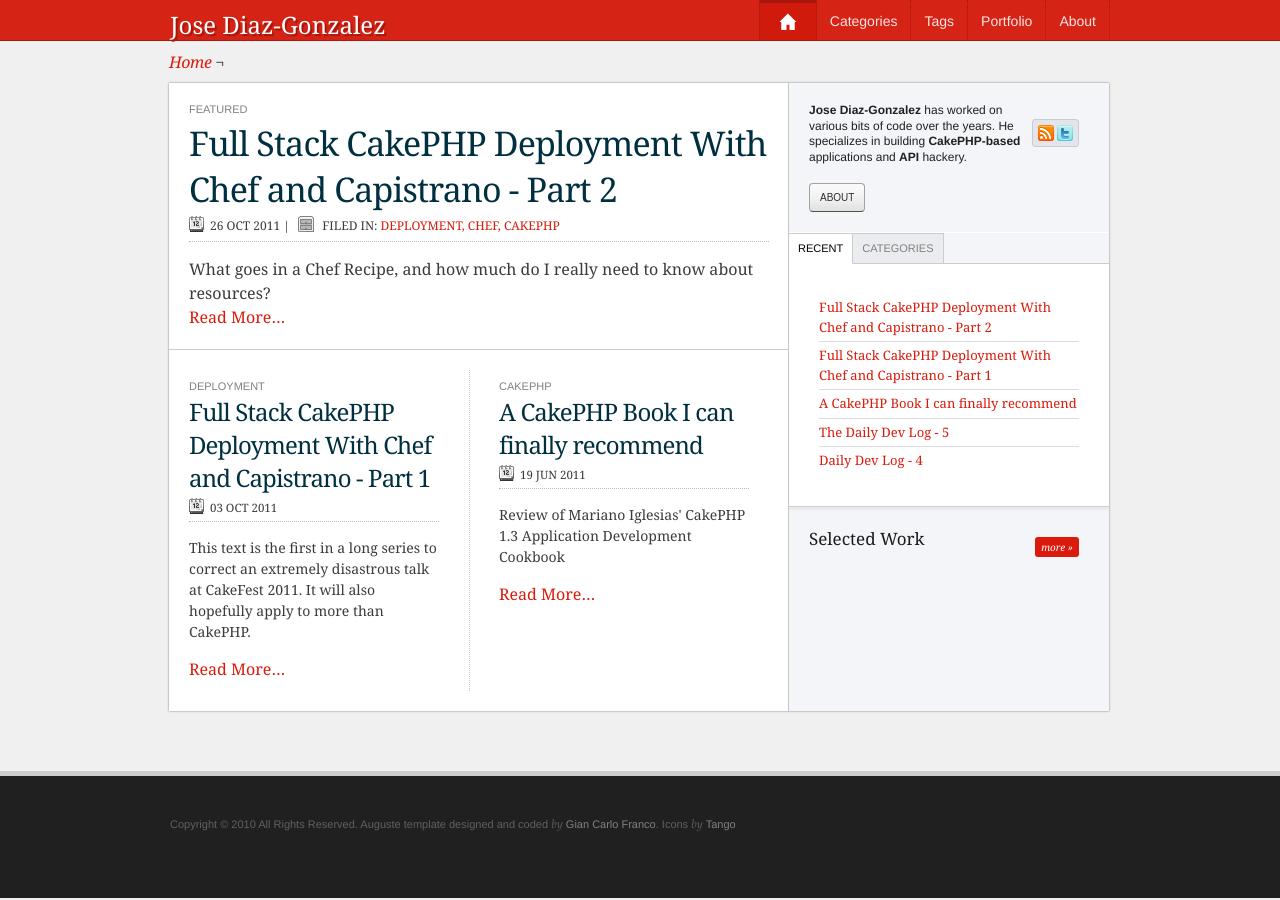
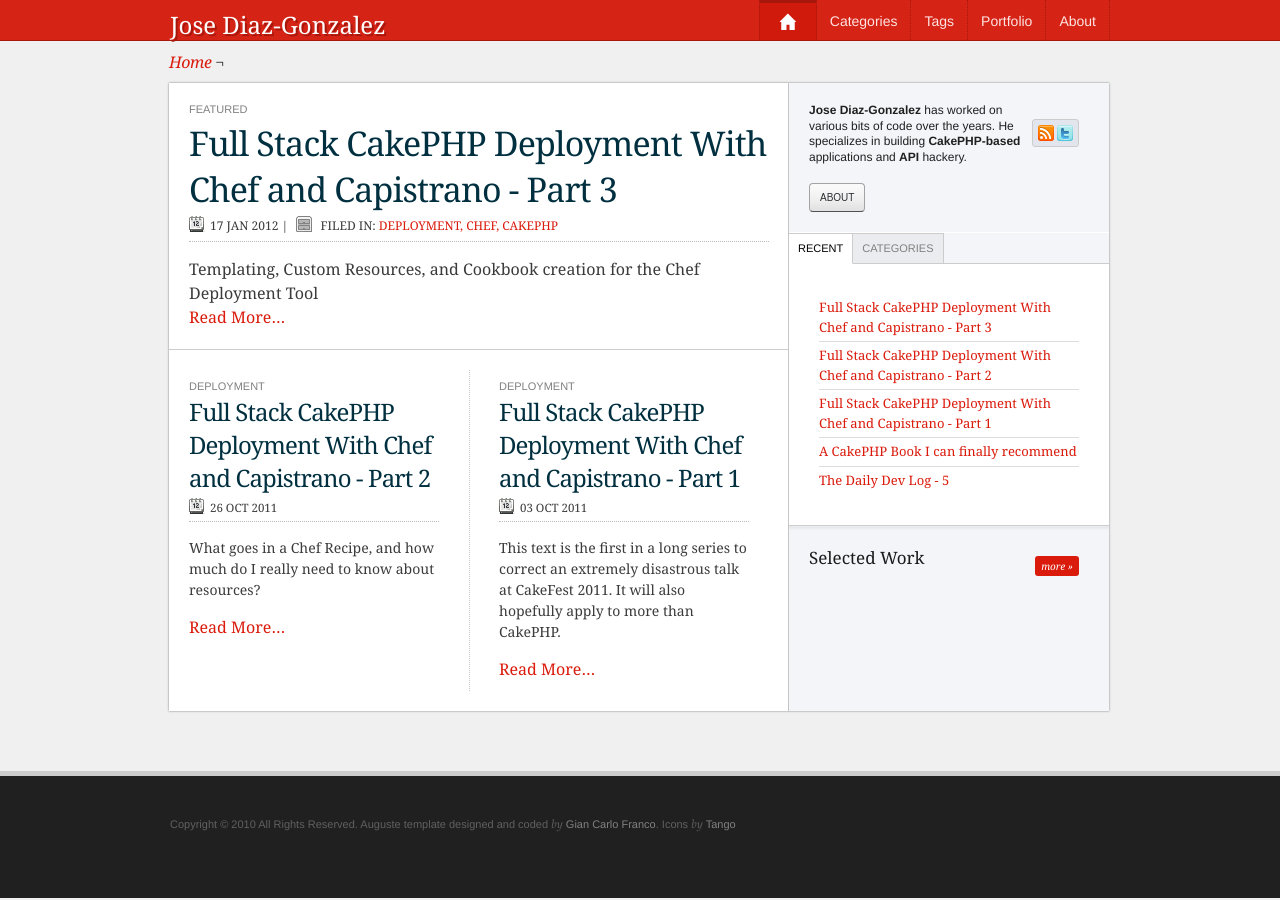
Before and after one commit to husayt/josediazgonzalez.com, a Jekyll site: the page built from index.html, in a window 1280 px wide. Built offline with Jekyll 4.4.1, drawn with Linux system fonts in a browser that asks for light colours; Markdown is read by kramdown in place of the engine named in the settings; some of the changed lines change nothing that is shown.

Commit message:
new post?

```diff
--- a/_posts/2011-10-27-full-stack-cakephp-deployment-with-chef-capistrano-part-3.markdown
+++ b/_posts/2012-01-17-full-stack-cakephp-deployment-with-chef-capistrano-part-3.markdown
@@ -7,7 +7,6 @@
     - cakephp
   layout: post
   description: Templating, Custom Resources, and Cookbook creation for the Chef Deployment Tool
-  published: false
 ---
 
 {% blockquote %}
@@ -95,9 +94,88 @@
 
 # Custom Resources
 
+We're going to fake out Custom Resources because the real way is a definite PITA. You can read about it in the Chef docs if you want.
+
+Definitions are the <del>poor</del> smart mans way of creating resources. Definitions are cool because you can import them across projects, and are very simple to understand by all. I would create a definition when you have a large amount of code you are executing multiple times, maybe in a loop, that really only varies by two or three variables.
+
+A good candidate is bringing up a new virtualhost for nginx.
+
+{% highlight cookbooks/nginx/definitions/nginx_up.rb (nginx_up.rb) %}
+# Definition
+define :nginx_up, :enable => true do
+
+  name = "#{node[:nginx][:dir]}/sites-available/#{params[:name]}"
+
+  template name do
+    source "html.erb"
+    owner "deploy"
+    group "deploy"
+    mode 0644
+    variables(params[:variables])
+  end
+
+  nginx_site params[:hostname] do
+    action :enable
+  end
+end
+{% endhighlight %}
+
+The above definition creates a templated virtualhost file and then enables it using nginx. While it is simple, it only displays a small portion of what you can do with definitions. You could simply bring up a virtualhost, or automatically create EBS-mounted volumes with 2 partitions, each having certain folders. That's merely up to your imagination. Personally, I like the beauty of typing the following into my cookbooks:
+
+{% highlight nginx_cakephp.rb %}
+# info is an array of data
+
+nginx_up "#{info[:hostname]}.#{info[:base]}" do
+  hostname "#{info[:hostname]}.#{info[:base]}"
+  variables(info[:variables])
+end
+{% endhighlight %}
+
+Instead of the alternative. But thats just me.
+
 # Dependency Management
 
+This one is simple. Sometimes you need to have another cookbook loaded for your current cookbook/recipe to work. For example, CakePHP applications depend upon `php` being installed, and thus they depend upon the `php` recipe.
+
+We can specify that an entire cookbook depends upon another cookbook (or recipe) in the metadata file (json or ruby, I prefer ruby):
+
+{% highlight php/metadata.rb metadata.rb %}
+maintainer        "Jose Diaz-Gonzalez"
+maintainer_email  "support@savant.be"
+license           "MIT"
+description       "Installs and maintains php and php modules"
+
+depends           "nginx"
+depends           "mysql::client"
+{% endhighlight %}
+
+If we conditionally need it for a particular recipe/definition, we just include the recipe as follows:
+
+{% highlight php/definitions/pear.rb pear.rb %}
+
+define :pear_module, :module => nil, :enable => true do
+
+  include_recipe "php::pear"
+
+  if params[:enable]
+    execute "/usr/bin/pear install -a #{params[:module]}" do
+      only_if "/bin/sh -c '! /usr/bin/pear info #{params[:module]} 2>&1 1>/dev/null"
+    end
+  end
+
+end
+
+{% endhighlight %}
+
+By default, `php` maps to `php::default`, where `default.rb` is the `default` recipe for a cookbook. Please keep this in mind.
+
 # Cookbook Creation
+
+Cookbooks are an amalgamation of recipes, definitions, templates, files etc. You should always have a `metadata.rb` or `metadata.json` file, which contains metadata about the file. If it is a complicated cookbook, feel free to include a `README` as well, in your preferred markup language (`markdown` is winning, fyi). You'll also have one of several other filetypes, usually a recipe and a template, although they are all optional.
+
+Once you've put together a template, it's usually quite easy to integrate it with your other cookbooks. Just name the cookbook `lower_under_score` and shove it in your `cookbooks` directory. If you are feeling especially helpful, you can also upload it to the [Opscore Community Site](http://community.opscode.com/). Please run your cookbook before sharing, and also clearly state what other cookbooks they depend upon.
+
+One last consideration is to make sure as much of your cookbook is configurable as possible, but with sane defaults. In this way, you'll please the most users, while also encouraging "best" practices.
 
 # Recap
 
@@ -105,9 +183,9 @@
 
 So what's next? Well, we have yet to deploy an entire server, and there is still the matter of what a `DNA` file actually is. As well, it would be useful to know how to actually push all of these files onto the server, and maintain the server as we move ahead. So the next post will cover the following:
 
+- Create a full-fledged cookbook
 - `DNA` files, how do they work?
-- Syncing cookbooks and server dna to machines
-- Actual machine deployment
 
+We'll get to the rest at a later date.
 
 **To Be Continued**
```
